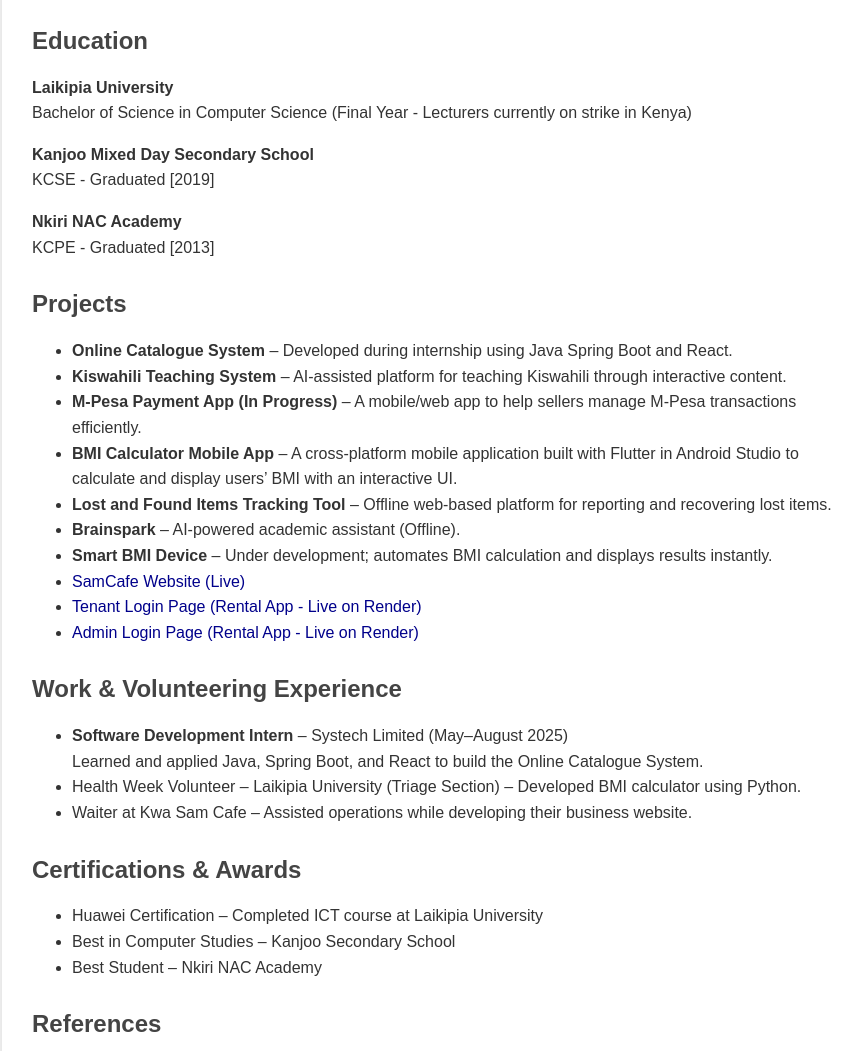
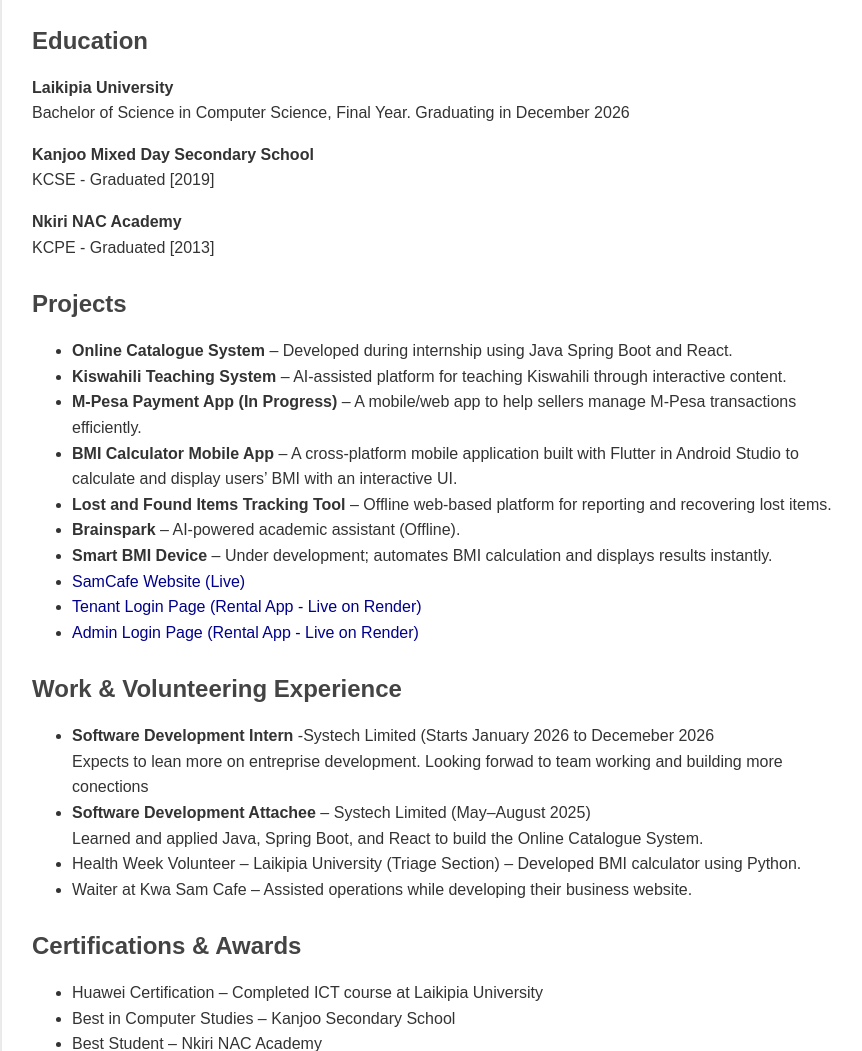
Before and after one commit to Abednego254/CV, a plain HTML site: page index.html in a window 1280 px wide. Shown: the part 910-1961 px from the top of the page, without its empty margins (208-1070 px from the left). Drawn offline with Linux system fonts and the light colour scheme.

Commit message:
Added internship work experience

```diff
--- a/index.html
+++ b/index.html
@@ -106,7 +106,7 @@
     </ul>
 
     <h2>Education</h2>
-    <p><strong>Laikipia University</strong><br>Bachelor of Science in Computer Science (Final Year - Lecturers currently on strike in Kenya)</p>
+    <p><strong>Laikipia University</strong><br>Bachelor of Science in Computer Science, Final Year. Graduating in December 2026</p>
     <p><strong>Kanjoo Mixed Day Secondary School</strong><br>KCSE - Graduated [2019]</p>
     <p><strong>Nkiri NAC Academy</strong><br>KCPE - Graduated [2013]</p>
 
@@ -126,7 +126,9 @@
 
     <h2>Work & Volunteering Experience</h2>
     <ul>
-      <li><strong>Software Development Intern</strong> – Systech Limited (May–August 2025)
+      <li><strong>Software Development Intern</strong> -Systech Limited (Starts January 2026 to Decemeber 2026
+        <br>Expects to lean more on entreprise development. Looking forwad to team working and building more conections</li>
+      <li><strong>Software Development Attachee</strong> – Systech Limited (May–August 2025)
         <br>Learned and applied Java, Spring Boot, and React to build the Online Catalogue System.</li>
       <li>Health Week Volunteer – Laikipia University (Triage Section) – Developed BMI calculator using Python.</li>
       <li>Waiter at Kwa Sam Cafe – Assisted operations while developing their business website.</li>
```
